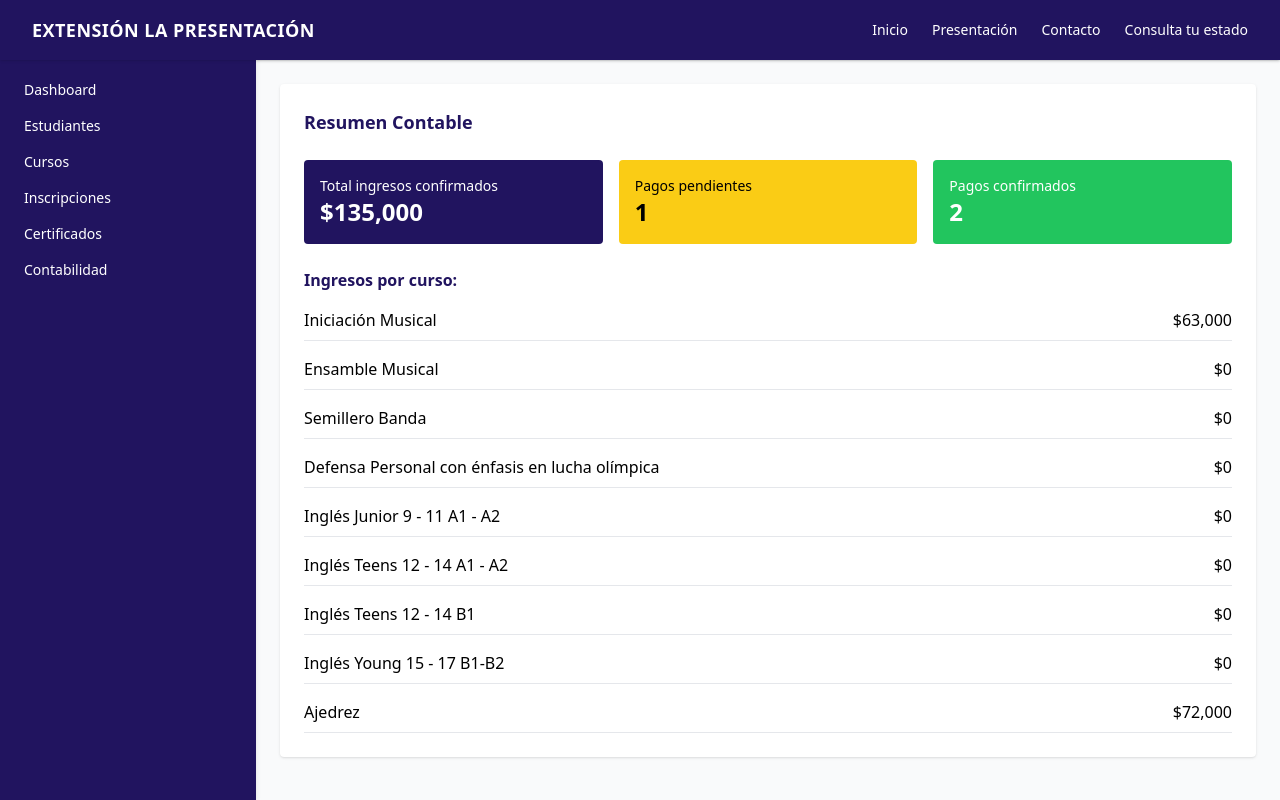
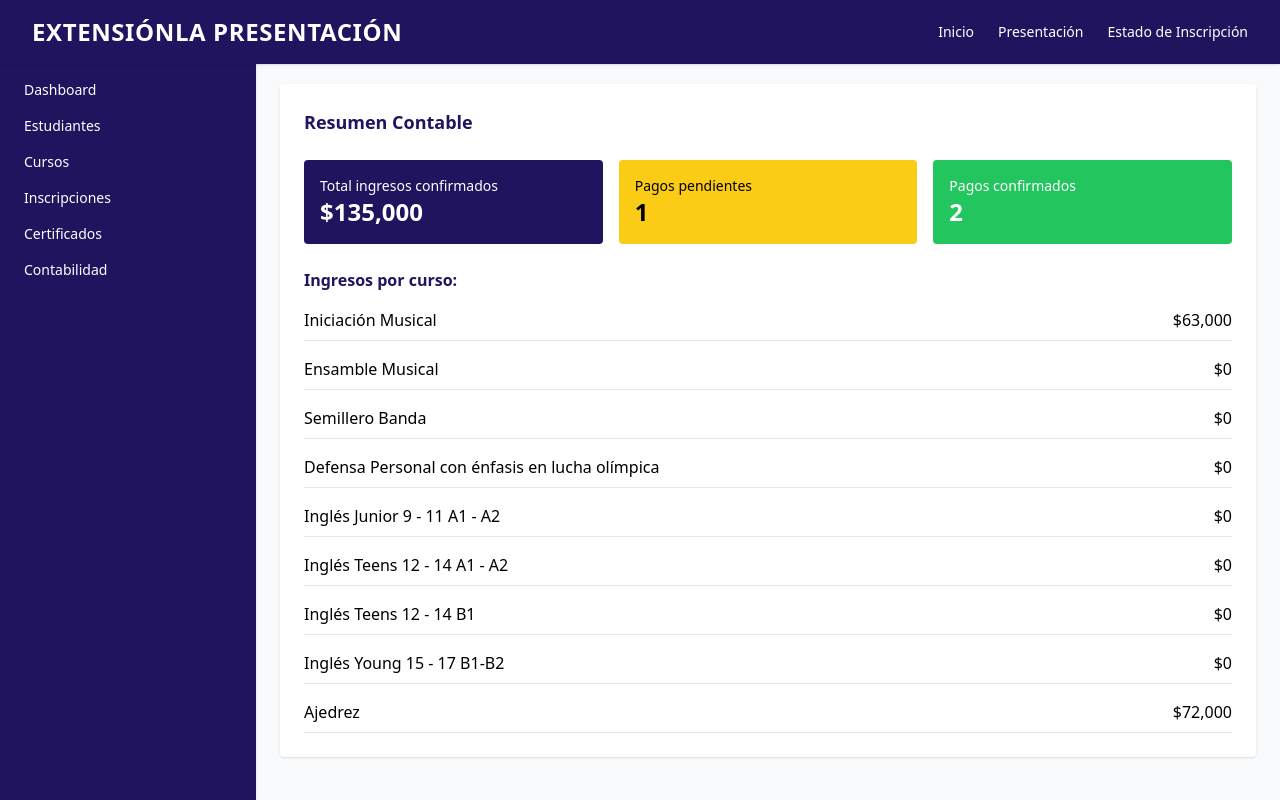
Before and after one commit to secifuentes/extension, a React (Vite) app: page /admin/contabilidad in a window 1280 px wide. Shown: the top 800 px of the page. Built offline with nearby package versions, Linux system fonts and the light colour scheme.

Commit message:
Modificación del menú: Mejora del menú hamburguesa móvil y cambio en el título del logo

```diff
--- a/src/components/Header.jsx
+++ b/src/components/Header.jsx
@@ -4,12 +4,17 @@ import { Link } from 'react-router-dom';
 const Header = () => {
   const [menuAbierto, setMenuAbierto] = useState(false);
 
+  const handleLinkClick = () => {
+    setMenuAbierto(false); // Cierra el menú cuando se hace clic en un enlace
+  };
+
   return (
     <header className="w-full fixed top-0 bg-institucional text-white shadow z-50">
       <div className="flex justify-between items-center px-4 py-4 sm:px-6 md:px-8">
-        {/* Logo */}
-        <h1 className="font-extrabold text-lg tracking-wide">
-          EXTENSIÓN LA PRESENTACIÓN
+        {/* Logo (modificado para móvil) */}
+        <h1 className="font-extrabold text-lg tracking-wide sm:text-2xl">
+          <span className="block sm:inline">EXTENSIÓN</span>
+          <span className="block sm:inline">LA PRESENTACIÓN</span>
         </h1>
 
         {/* Botón hamburguesa para móviles */}
@@ -39,8 +44,7 @@ const Header = () => {
         <nav className="hidden sm:flex gap-6 text-sm font-medium">
           <Link to="/" className="hover:text-yellow-400 transition">Inicio</Link>
           <a href="https://lapresentaciongirardota.edu.co/index.php" className="hover:text-yellow-400 transition">Presentación</a>
-          <Link to="/contacto" className="hover:text-yellow-400 transition">Contacto</Link>
-          <Link to="/estado" className="hover:text-yellow-400 transition">Consulta tu estado</Link>
+          <Link to="/estado-inscripcion" className="hover:text-yellow-400 transition">Estado de Inscripción</Link>
         </nav>
       </div>
 
@@ -48,10 +52,9 @@ const Header = () => {
       {menuAbierto && (
         <div className="sm:hidden bg-institucional border-t border-white px-6 pb-4">
           <nav className="flex flex-col gap-3 text-sm font-medium">
-            <Link to="/" className="hover:text-yellow-400 transition">Inicio</Link>
-            <a href="https://lapresentaciongirardota.edu.co/index.php" className="hover:text-yellow-400 transition">Presentación</a>
-            <Link to="/contacto" className="hover:text-yellow-400 transition">Contacto</Link>
-            <Link to="/estado" className="hover:text-yellow-400 transition">Consulta tu estado</Link>
+            <Link to="/" onClick={handleLinkClick} className="hover:text-yellow-400 transition">Inicio</Link>
+            <a href="https://lapresentaciongirardota.edu.co/index.php" onClick={handleLinkClick} className="hover:text-yellow-400 transition">Presentación</a>
+            <Link to="/estado-inscripcion" onClick={handleLinkClick} className="hover:text-yellow-400 transition">Estado de Inscripción</Link>
           </nav>
         </div>
       )}
```
